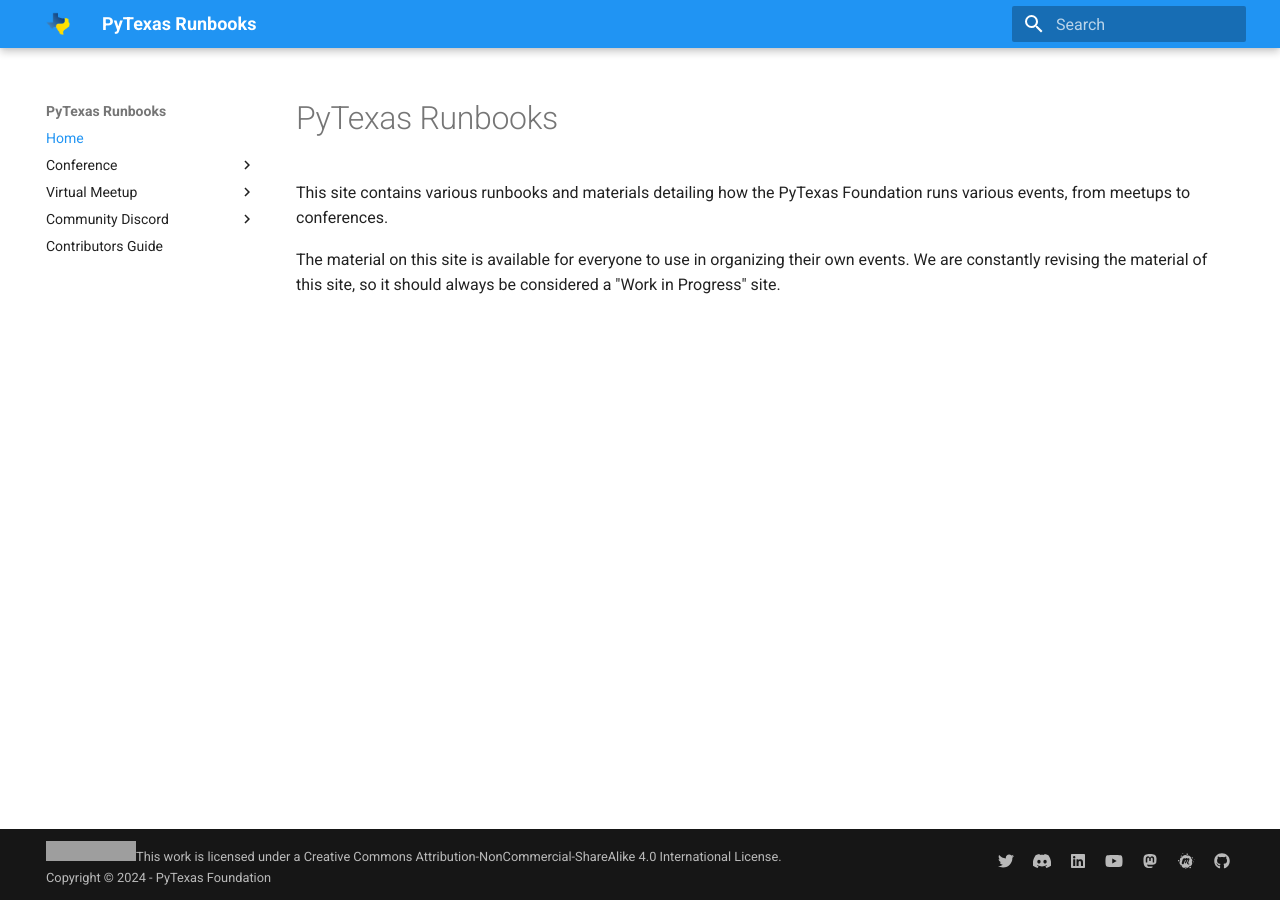
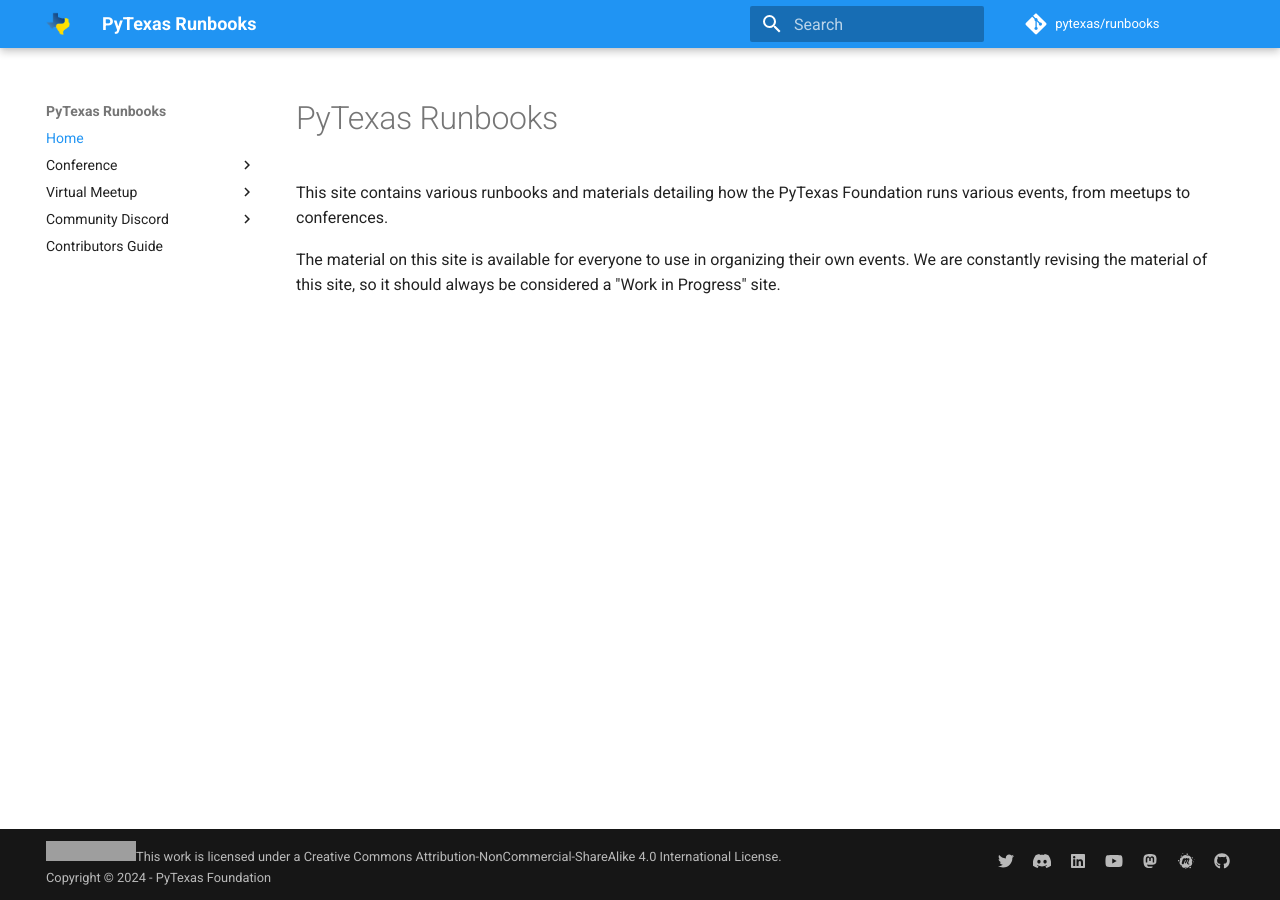
Before and after one commit to pytexas/runbooks, an MkDocs documentation site: the page built from docs/index.md, in a window 1280 px wide. Built offline with MkDocs 1.6.1 and Material for MkDocs 9.7.7, drawn with Linux system fonts in a browser that asks for light colours; comment, search, counter and statistics services are not loaded; grey boxes are pictures that could not be loaded.

Commit message:
Surface GitHub repo link in site header
Set `repo_url` and `repo_name` so the Material theme renders a link
to the source repo in the header. Readers who want to dig into the
source — or open an issue — can find it without us having to point
them at it.

Intentionally not adding `edit_uri` or the `content.action.edit`
theme feature: the "Edit this page" pencil would invite drive-by
edits we don't want on the runbooks.

```diff
--- a/mkdocs.yml
+++ b/mkdocs.yml
@@ -1,4 +1,6 @@
 site_name: PyTexas Runbooks
+repo_url: https://github.com/pytexas/runbooks
+repo_name: pytexas/runbooks
 theme:
   name: material
   logo: assets/images/favicon.png
```
Also changed, not shown: 1 other file.
